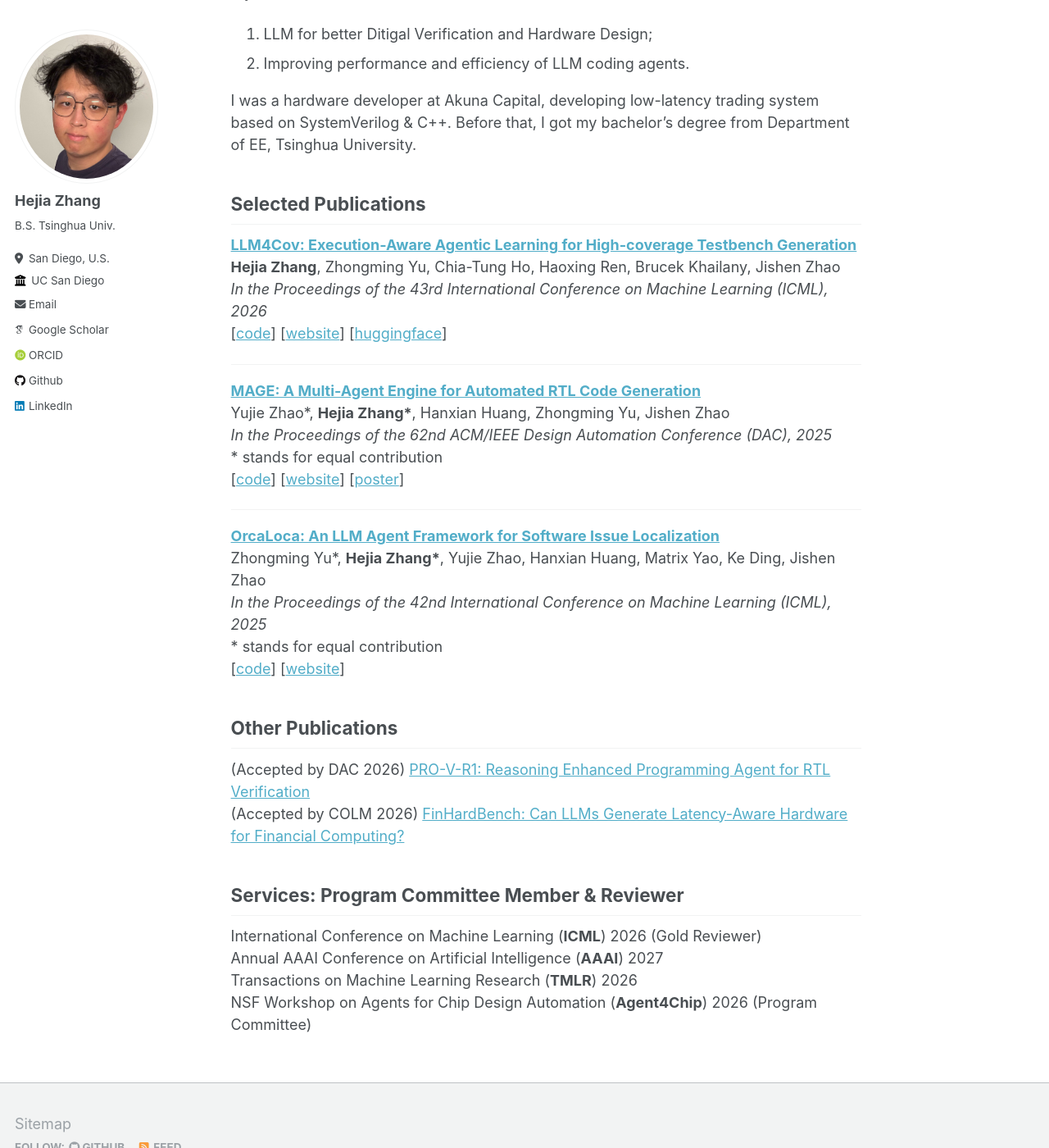
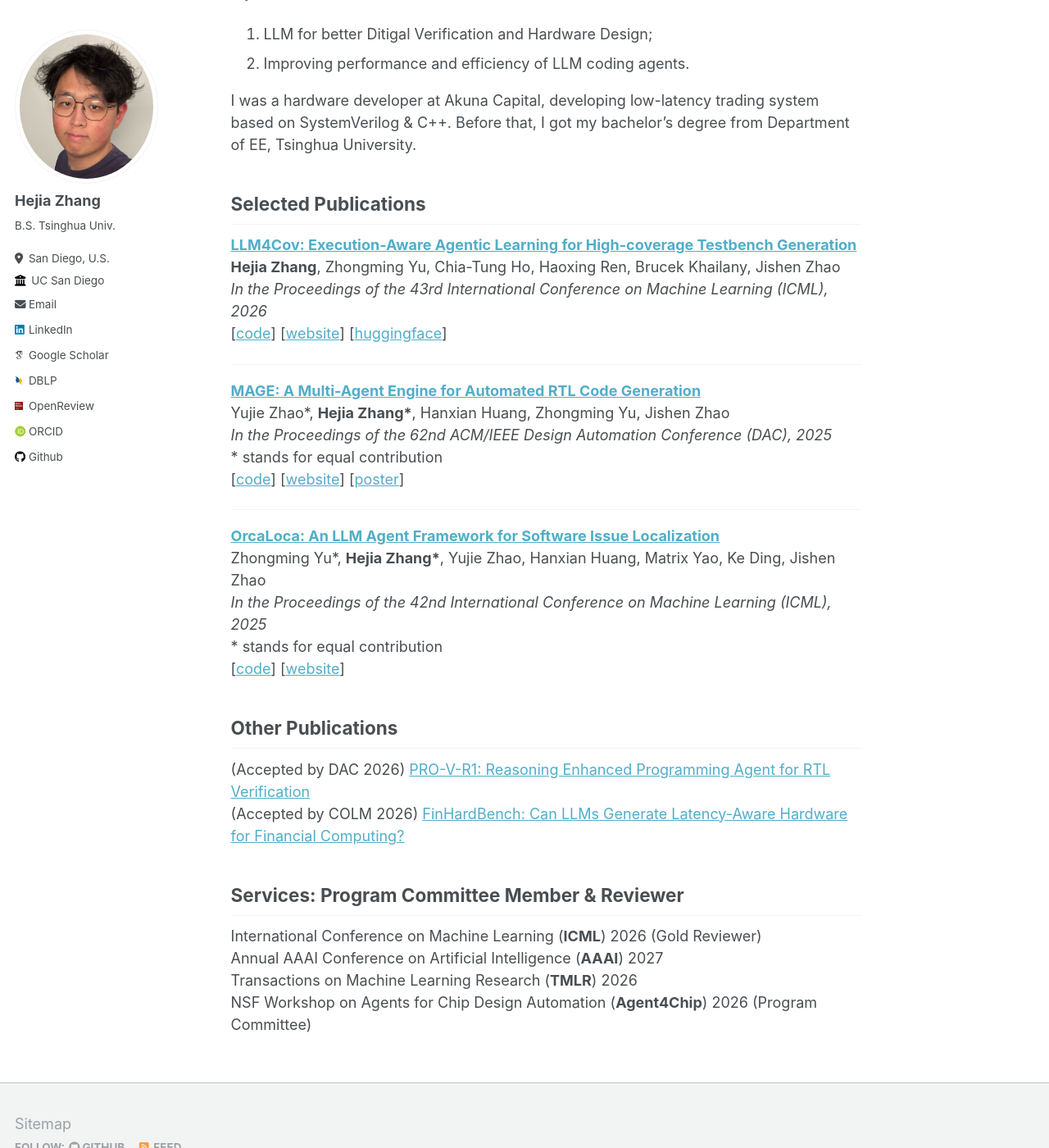
Before and after one commit to HejiaZ2023/hejiaz2023.github.io, a Jekyll site: the page built from _pages/about.md, in a window 1280 px wide and 1400 px high, scrolled down 218 px. Shown: the whole window at 82% size. Built offline with Jekyll 4.4.1, drawn with Linux system fonts in a browser that asks for light colours; some web fonts are replaced.

Commit message:
Add OpenReview & DBLP

```diff
--- a/_config.yml
+++ b/_config.yml
@@ -32,8 +32,10 @@ author:
 
   # Academic websites
   arxiv            : # URL - Update with the correct link to your profile
+  dblp             : https://dblp.org/pid/172/9965-1.html
   googlescholar    : https://scholar.google.com/citations?user=Jqr-dscAAAAJ
   impactstory      : # URL
+  openreview       : https://openreview.net/profile?id=%7EHejia_Zhang3
   orcid            : https://orcid.org/0009-0000-7452-7778
   pubmed           : #"https://www.ncbi.nlm.nih.gov/pubmed/?term=john+snow"
   researchgate     : # URL
--- a/_includes/author-profile.html
+++ b/_includes/author-profile.html
@@ -37,15 +37,25 @@
         <li><a href="mailto:{{ author.email }}"><i class="fas fa-fw fa-envelope icon-pad-right" aria-hidden="true"></i>{{ site.data.ui-text[site.locale].email_label | default: "Email" }}</a></li>
       {% endif %}
 
+      {% if author.linkedin %}
+        <li><a href="https://www.linkedin.com/in/{{ author.linkedin }}"><i class="fab fa-fw fa-linkedin icon-pad-right" aria-hidden="true"></i>LinkedIn</a></li>
+      {% endif %}
+      {% if author.googlescholar %}
+        <li><a href="{{ author.googlescholar }}"><i class="ai ai-google-scholar icon-pad-right"></i>Google Scholar</a></li>
+      {% endif %}
+
       <!-- Font Awesome and Academicons icons / Academic websites -->
       {% if author.arxiv %}
         <li><a href="{{ author.arxiv }}"><i class="ai ai-arxiv ai-fw icon-pad-right"></i>arXiv</a></li>
       {% endif %}
-      {% if author.googlescholar %}
-        <li><a href="{{ author.googlescholar }}"><i class="ai ai-google-scholar icon-pad-right"></i>Google Scholar</a></li>
+      {% if author.dblp %}
+        <li><a href="{{ author.dblp }}"><img class="profile-link-icon icon-pad-right" src="{{ '/images/dblp.svg' | prepend: base_path }}" alt="" aria-hidden="true">DBLP</a></li>
       {% endif %}
       {% if author.impactstory %}
         <li><a href="{{ author.impactstory }}"><i class="ai ai-impactstory ai-fw icon-pad-right"></i>Impactstory</a></li>
+      {% endif %}
+      {% if author.openreview %}
+        <li><a href="{{ author.openreview }}"><img class="profile-link-icon icon-pad-right" src="{{ '/images/openreview.png' | prepend: base_path }}" alt="" aria-hidden="true">OpenReview</a></li>
       {% endif %}
       {% if author.orcid %}
         <li><a href="{{ author.orcid }}"><i class="ai ai-orcid ai-fw icon-pad-right"></i>ORCID</a></li>
@@ -105,9 +115,6 @@
       {% if author.lastfm %}
         <li><a href="https://lastfm.com/user/{{ author.lastfm }}"><i class="fab fa-fw fa-lastfm icon-pad-right" aria-hidden="true"></i>Last.fm</a></li>
       {% endif %}
-      {% if author.linkedin %}
-        <li><a href="https://www.linkedin.com/in/{{ author.linkedin }}"><i class="fab fa-fw fa-linkedin icon-pad-right" aria-hidden="true"></i>LinkedIn</a></li>
-      {% endif %}
       {% if author.mastodon %}
         <li><a href="{{ author.mastodon }}"><i class="fab fa-fw fa-mastodon icon-pad-right" aria-hidden="true"></i>Mastodon</a></li>
       {% endif %}
--- a/_sass/_sidebar.scss
+++ b/_sass/_sidebar.scss
@@ -229,6 +229,13 @@
     white-space: nowrap;
   }
 
+  .profile-link-icon {
+    width: 1.25em;
+    height: 1em;
+    object-fit: contain;
+    vertical-align: -0.125em;
+  }
+
   a {
     display: block;
     margin-bottom: 5px;
```
Also changed, not shown: images/dblp.svg (added), images/openreview.png (added).
